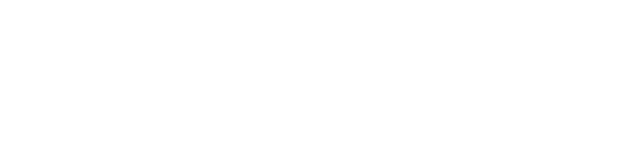
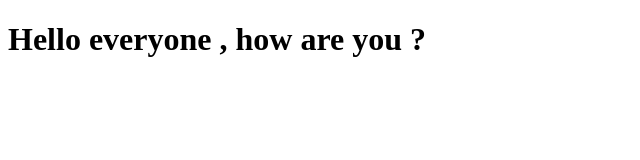
Before and after one commit to Marufhossain112/git-repo, a plain HTML site: page index.html in a window 1280 px wide. Shown: the whole page, without its empty margins (0-640 px from the left). Drawn offline with Linux system fonts and the light colour scheme.

Commit message:
new heading is added

```diff
--- a/index.html
+++ b/index.html
@@ -7,6 +7,6 @@
     <title>gittu mama is arriving</title>
 </head>
 <body>
-
+    <h1>Hello everyone , how are you ? </h1>
 </body>
 </html>
```
